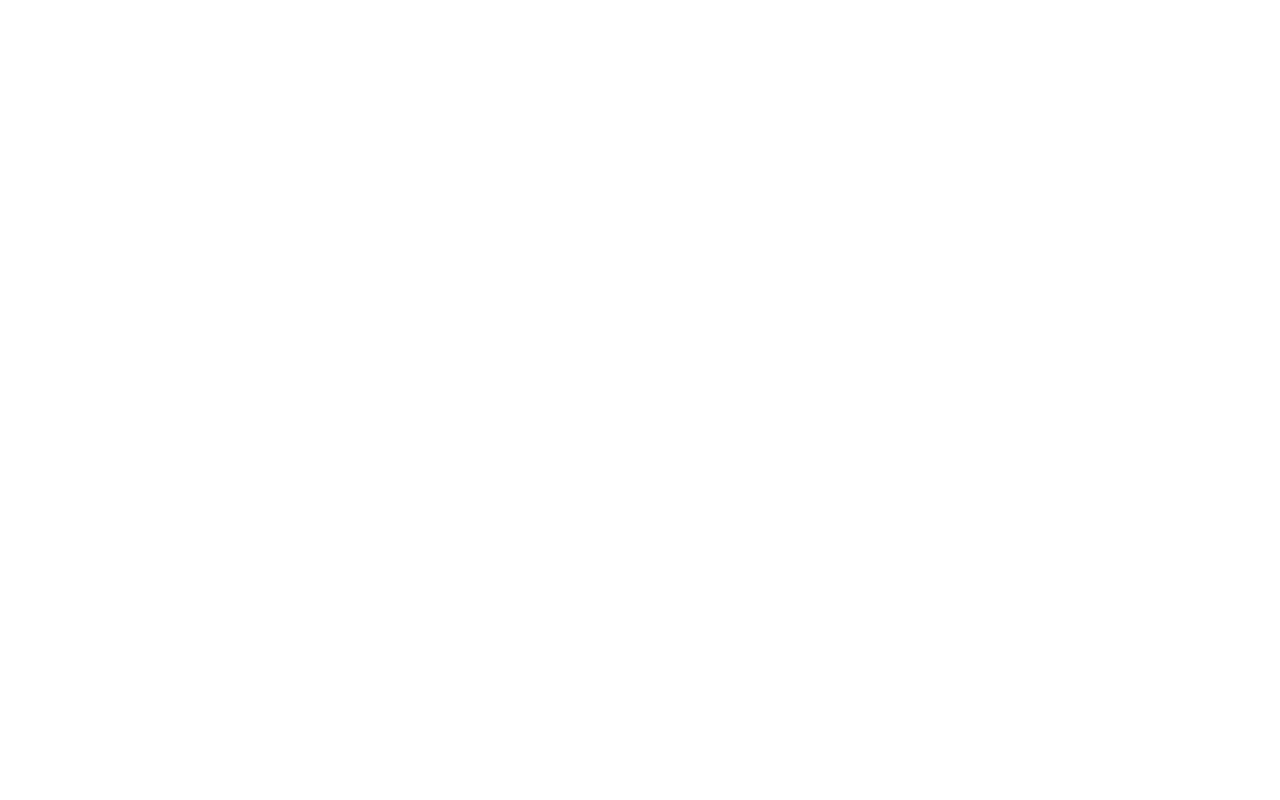
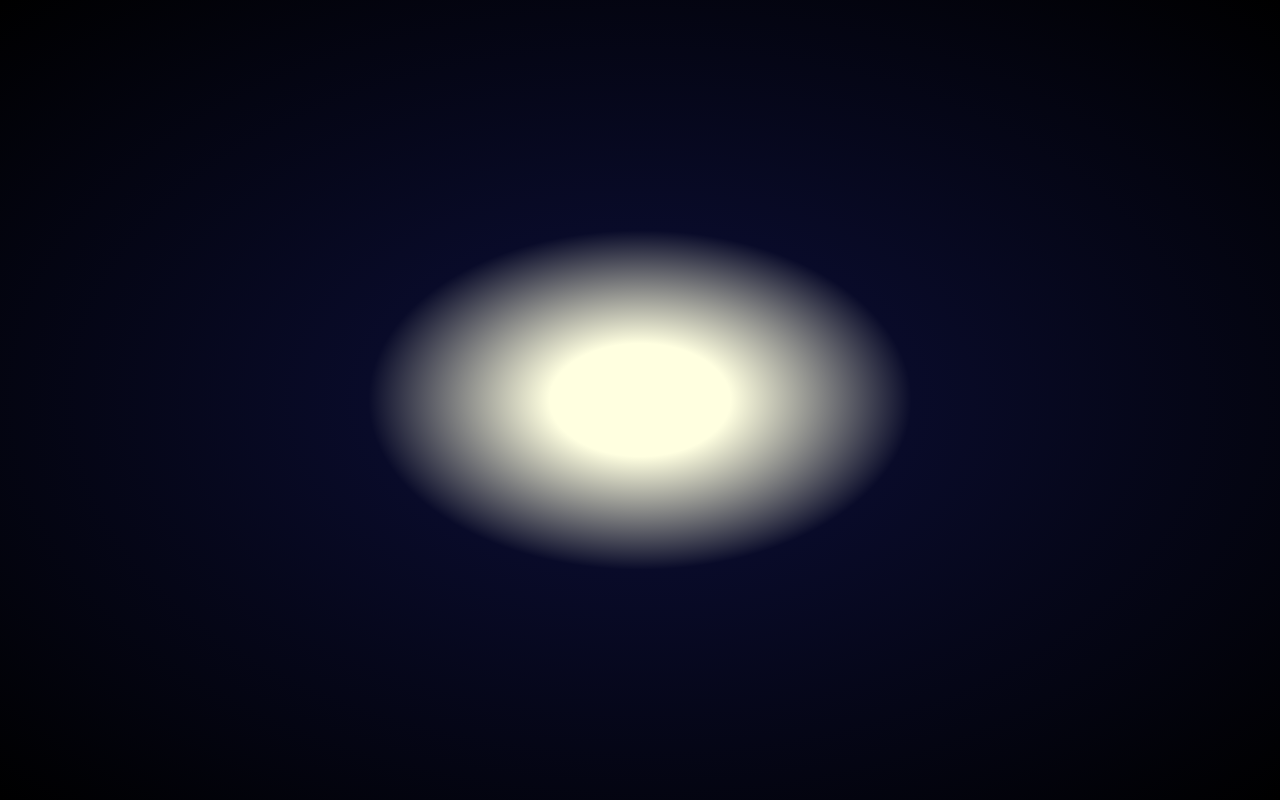
Before and after one commit to ash-hun/Life_of_Student, a plain HTML site: page index.html in a window 1280 px wide. Drawn offline with Linux system fonts and the light colour scheme.

Commit message:
edit base file

```diff
--- a/index.html
+++ b/index.html
@@ -1,12 +1,15 @@
 <!DOCTYPE html>
-<html lang="en">
+<html lang="ko">
 <head>
     <meta charset="UTF-8">
     <meta http-equiv="X-UA-Compatible" content="IE=edge">
     <meta name="viewport" content="width=device-width, initial-scale=1.0">
+    <link rel="stylesheet" type="text/css" href="./static/css/style.css">
     <title>Life of Student</title>
 </head>
 <body>
+    <div id="container">
 
+    </div>
 </body>
 </html>
--- a/static/css/style.css
+++ b/static/css/style.css
@@ -1 +1,11 @@
 /* style. css */
+*{
+    margin:0;
+    padding:0;
+}
+
+#container{
+    width:100vw;
+    height:100vh;
+    background:radial-gradient(lightYellow 10%, #090b29 30%,#000000);
+}
```
